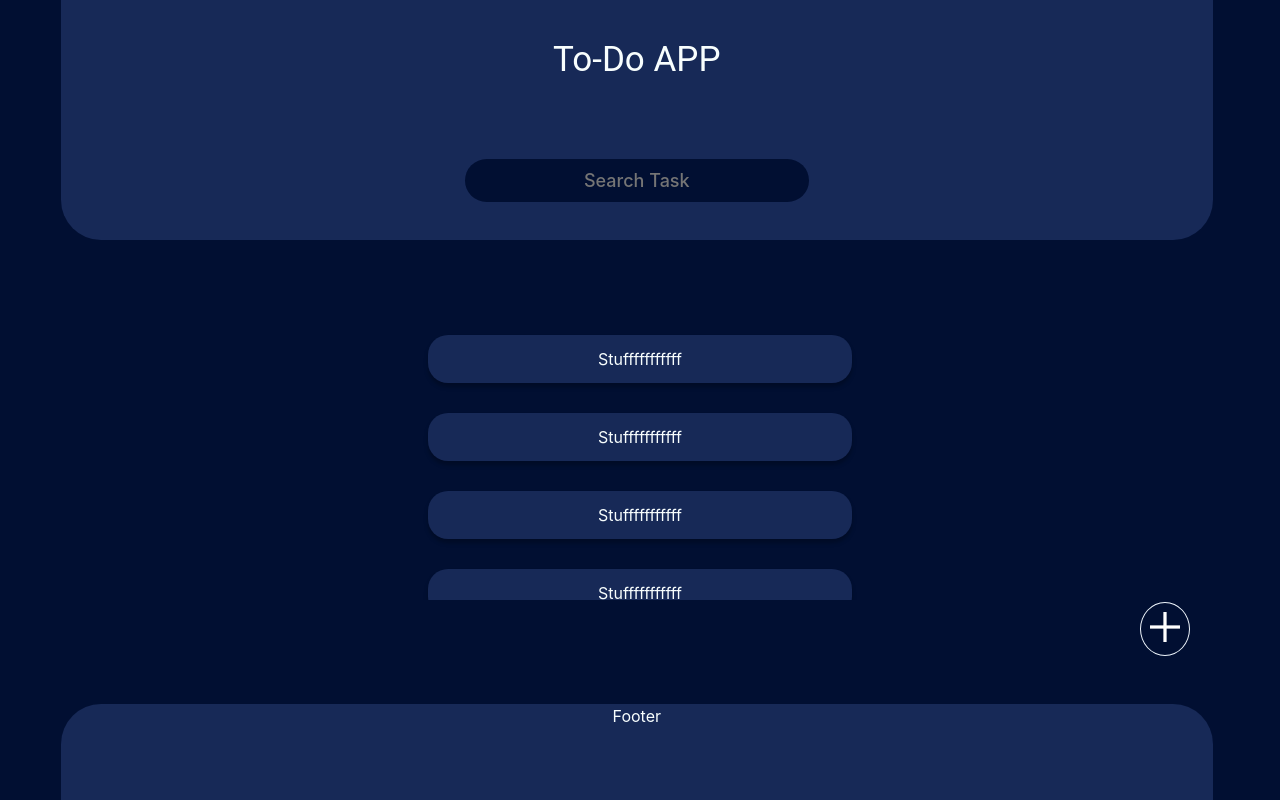
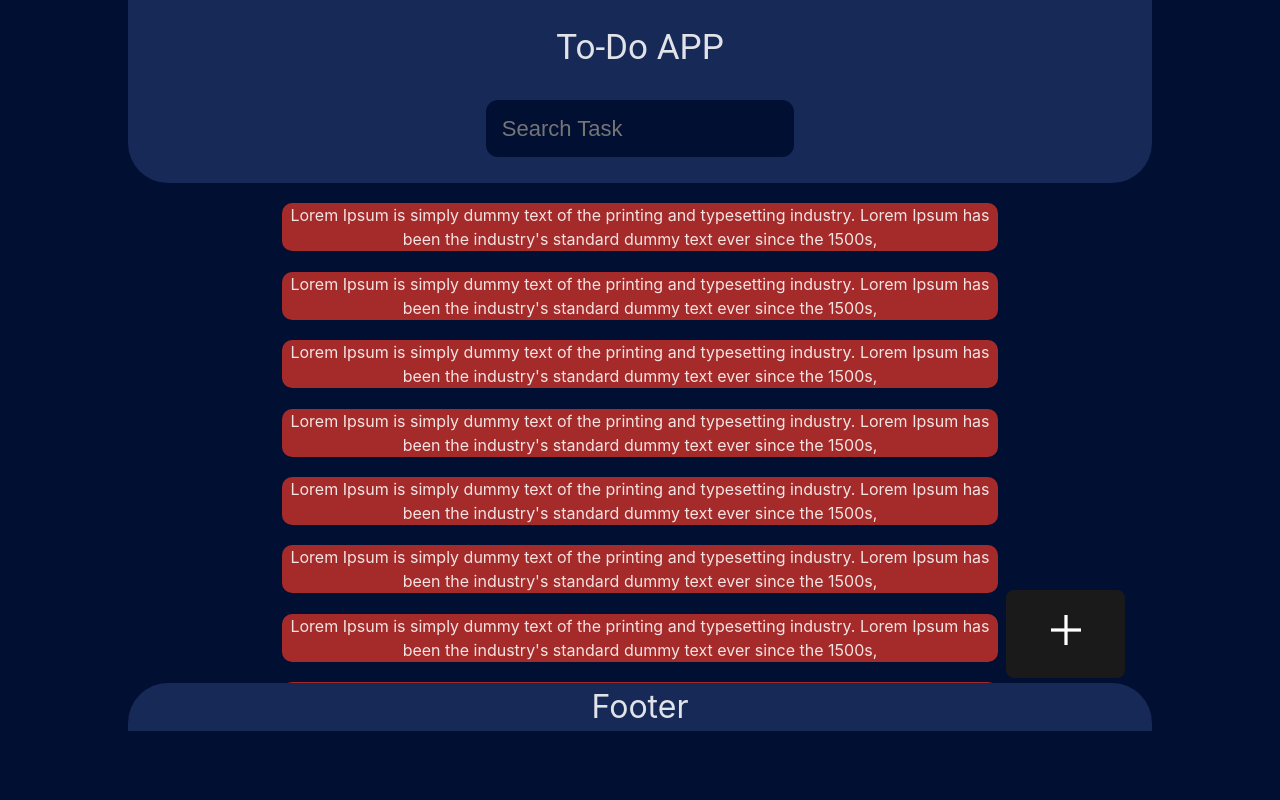
Before and after one commit to dograkunal/Todo_Notes, a React (Vite) app: page / in a window 1280 px wide. Built offline with nearby package versions, Linux system fonts and the light colour scheme.

Commit message:
ui logic updated

```diff
--- a/src/components/landing.css
+++ b/src/components/landing.css
@@ -2,14 +2,15 @@
   background-color: #010f32;
 }
 
-.foundation_class {
+/* .foundation_class {
   display: flex;
   color: #f8fefe;
   background-color: #010f32;
   text-align: center;
   width: 100%;
+} */
 
-  .header_main {
+/* .header_main {
   display: flex;
   position: absolute;
   flex-direction: column;
@@ -20,6 +21,17 @@
   background-color: #172957;
   justify-content: space-around;
   border-radius: 0px 0px 40px 40px;
+} */
+
+.header_main {
+  text-align: center;
+  /* content center*/
+  width: 80%;
+  margin: 0 auto;
+  /* container/box center */
+  padding: 2% 0;
+  background-color: #172957;
+  border-radius: 0px 0px 40px 40px;
 }
 
 .headerFont {
@@ -28,9 +40,28 @@
   font-weight: 400;
   font-size: 35px;
   line-height: 44px;
+  margin-bottom: 3%;
 }
 
 .main_body {
+  width: 80%;
+  margin: 0 auto;
+  text-align: center;
+  max-height: 500px !important;
+  /* background-color: red; */
+  overflow-y: scroll;
+  border-radius: 10px;
+}
+
+.main_body>.task_detail {
+  width: 70%;
+  background-color: brown;
+  margin: 2% auto;
+  border-radius: 10px;
+  /* text-align: right; */
+}
+
+/* .main_body {
   display: flex;
   flex-direction: column;
   position: absolute;
@@ -51,13 +82,13 @@
     box-shadow: 0px 4px 4px rgba(0, 0, 0, 0.25);
     border-radius: 20px;
   }
-  }
+} */
 
-  .main_body::-webkit-scrollbar {
+/* .main_body::-webkit-scrollbar {
   display: none;
-  }
+} */
 
-  .addButton {
+/* .addButton {
   position: absolute;
   right: 7%;
   bottom: 18%;
@@ -66,26 +97,59 @@
   padding: 4px;
   z-index: 0;
   background-color: #010f32;
+
   img {
     width: 45px;
     height: 45px;
   }
+} */
+
+
+.modalBase {
+  position: absolute;
+  top: 35%;
+  left: 35%;
+  height: 100%;
+  max-height: 200px;
+  width: 100%;
+  max-width: 500px;
+  background: rgba(18, 32, 61, 0.6);
 }
 
-  .footer {
-    display: flex;
-    position: absolute;
-    bottom: 0px;
-    height: 12%;
-    width: 90%;
-    margin: 0% 4.75%;
-    justify-content: center;
-    background-color: #172957;
-    border-radius: 40px 40px 0px 0px;
-  }
+.addTaskModal {
+  text-align: center;
+  /* margin: 25% auto; */
+  position: relative;
 }
 
-.modalBase {
+.taskModalHeading {
+  font-size: 22px;
+  margin-top: 5px;
+}
+
+.inputContainer_modal {
+  width: 50%;
+  margin: 10% auto;
+}
+
+.inputContainer_modal>input {
+  width: 100%;
+  font-size: 23px;
+  outline: none;
+  /* margin: 20px auto; */
+}
+
+.addButton_inner {
+  position: absolute;
+  top: 70%;
+  left: 45%;
+  /* position: absolute;
+top: 10px;
+left: 45%; */
+}
+
+
+/* .modalBase {
   position: absolute;
   display: flex;
   background: rgba(18, 32, 61, 0.6);
@@ -94,6 +158,7 @@
   width: 100vw;
   height: 100vh;
   top: 0;
+
   .addTaskModal {
     display: flex;
     padding: 3.5% 13%;
@@ -105,6 +170,7 @@
     background: var(--background-dark-container-box, #172957);
     box-shadow: 0px 4px 4px 0px rgba(0, 0, 0, 0.25);
     z-index: 0;
+
     .taskModalHeading {
       color: var(--text-dark-heading-title, #f8fefe);
       text-align: center;
@@ -114,6 +180,7 @@
       line-height: 30px;
     }
   }
+
   .addButton {
     display: flex;
     background-color: transparent;
@@ -126,12 +193,34 @@
     color: #f8fefe;
     border: 1px solid var(--text-dark-heading-title, #f8fefe);
   }
+} */
+
+.inputContainer {
+  /* display: flex; */
+  /* justify-content: center; */
 }
 
 .inputContainer {
-  display: flex;
-  justify-content: center;
-  .inputBox {
+  width: 30%;
+  margin: 0 auto;
+  /* width: 100%; */
+}
+
+.inputContainer>input {
+  width: 100%;
+  font-size: 22px;
+  outline: none;
+  color: #5d70ac;
+  border: none;
+  padding: 5%;
+  border-radius: 12px;
+  background: var(--background-dark-input, #010f32);
+  /* border-radius: 10%; */
+  /* background-color: red; */
+  /* border-radius: 200px; */
+}
+
+/* .inputBox {
       display: flex;
       padding: 11px 28px;
       color: #5d70ac;
@@ -144,5 +233,30 @@
       border: none;
       border-radius: 200px;
       background: var(--background-dark-input, #010f32);
+    } */
+
+
+.footer {
+  text-align: center;
+  width: 80%;
+  margin: 0 auto;
+  font-size: 2rem;
+  position: relative;
+  /* padding: 2% 0; */
+  /* display: flex;
+  position: absolute;
+  bottom: 0px;
+  height: 12%;
+  width: 90%;
+  margin: 0% 4.75%;
+  justify-content: center; */
+  background-color: #172957;
+  border-radius: 40px 40px 0px 0px;
 }
+
+
+.addButton {
+  position: absolute;
+  top: -93px;
+  right: 27px;
 }
--- a/src/components/landing.jsx
+++ b/src/components/landing.jsx
@@ -1,6 +1,29 @@
 import React, { useState, useRef, useEffect } from "react";
 import "./landing.css";
 import Plus from "../assets/plus.png";
+
+
+const HeaderComponent = () => {
+  return (<div className="header_main">
+    <div className="headerFont">To-Do APP</div>
+    <div className="inputContainer">
+      <input
+        placeholder="Search Task"
+        name="Search"
+        className="inputBox"
+      />
+    </div>
+  </div>);
+};
+
+const TaskComponent = ({ list = [] }) => {
+  return (<div className="main_body">
+    {list.map((el, index) => (<div key={el + index} className="task_detail">
+      Lorem Ipsum is simply dummy text of the printing and typesetting industry. Lorem Ipsum has been the industry's standard dummy text ever since the 1500s,
+    </div>))}
+  </div>);
+}
+
 
 export default function landing() {
   const [isOpen, setIsopen] = useState(false);
@@ -26,51 +49,41 @@ export default function landing() {
 
     document.addEventListener("click", clickedOutside);
     return () => {
-      document.removeEventListener("click", clickedOutside);
+      document.removeEventListener("click", () => { });
     };
   }, [isOpen]);
-
+  const list = Array(50).fill(Math.random());
   return (
     <>
-      <div className="foundation_class">
-        <div className="header_main">
-          <div className="headerFont">To-Do APP</div>
-          <div className="inputContainer">
-            <input
-              placeholder="Search Task"
-              name="Search"
-              className="inputBox"
-            />
-          </div>
+      {/* <div className="foundation_class"> */}
+      <HeaderComponent />
+      <TaskComponent list={list} />
+
+      <div className="footer">
+        Footer
+
+        <div className="addButton">
+          <button onClick={handleModal} ref={addref}>
+            <img style={{ width: 40, height: 40 }} src={Plus} alt="Add Task" />
+          </button>
         </div>
-        <div className="main_body">
-          <div className="task_detail"> Stufffffffffff</div>
-          <div className="task_detail"> Stufffffffffff</div>
-          <div className="task_detail"> Stufffffffffff</div>
-          <div className="task_detail"> Stufffffffffff</div>
-        </div>
-
-        <button className="addButton" onClick={handleModal} ref={addref}>
-          <img style={{ width: 40, height: 40 }} src={Plus} alt="Add Task" />
-        </button>
-
-        <div className="footer">Footer</div>
       </div>
+      {/* </div> */}
 
       {isOpen ? (
         <div className="modalBase">
+          <button className="addButton_inner" onClick={handleModal}>
+            Add
+          </button>
           <div className="addTaskModal" ref={ref}>
             <div className="taskModalHeading">Add Your Task</div>
-            <div className="inputContainer">
+            <div className="inputContainer_modal">
               <input
                 placeholder="Type your Task"
                 name="Add Task"
                 className="inputBox"
               />
             </div>
-            <button className="addButton" onClick={handleModal}>
-              Add
-            </button>
           </div>
         </div>
       ) : null}
--- a/src/index.css
+++ b/src/index.css
@@ -19,16 +19,9 @@ a {
   color: #646cff;
   text-decoration: inherit;
 }
+
 a:hover {
   color: #535bf2;
-}
-
-body {
-  margin: 0;
-  display: flex;
-  place-items: center;
-  min-width: 320px;
-  min-height: 100vh;
 }
 
 h1 {
@@ -47,9 +40,11 @@ button {
   cursor: pointer;
   transition: border-color 0.25s;
 }
+
 button:hover {
   border-color: #646cff;
 }
+
 button:focus,
 button:focus-visible {
   outline: 4px auto -webkit-focus-ring-color;
@@ -67,3 +62,8 @@ button:focus-visible {
     background-color: #f9f9f9;
   }
 } */
+
+* {
+  margin: 0;
+  box-sizing: border-box;
+}
```
Lines whose indentation alone changed are shown as unchanged.
